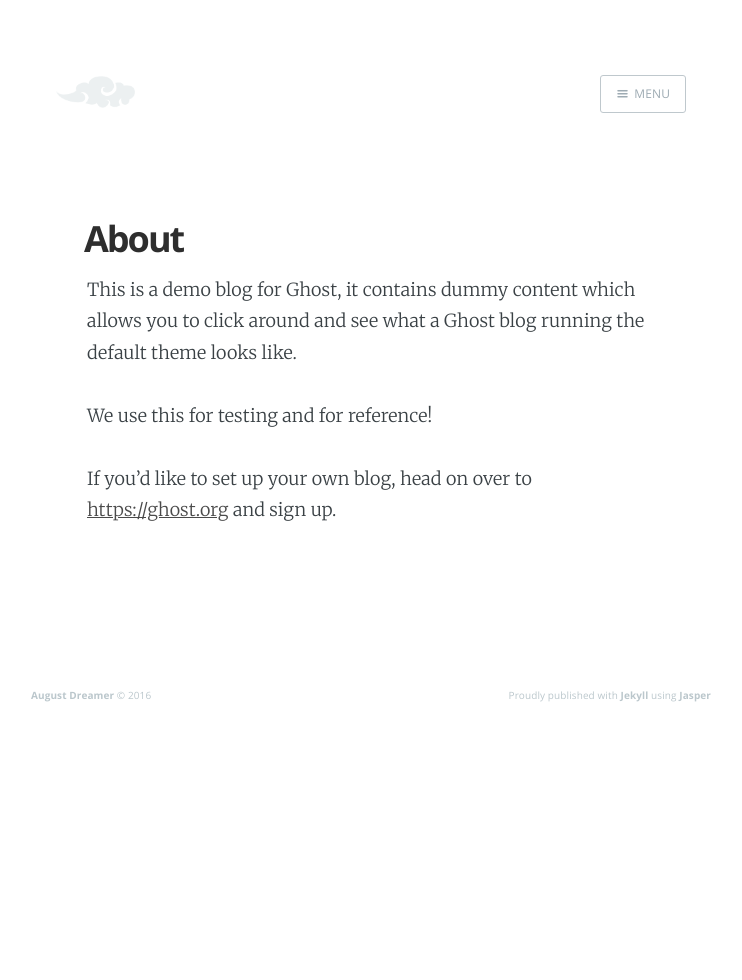
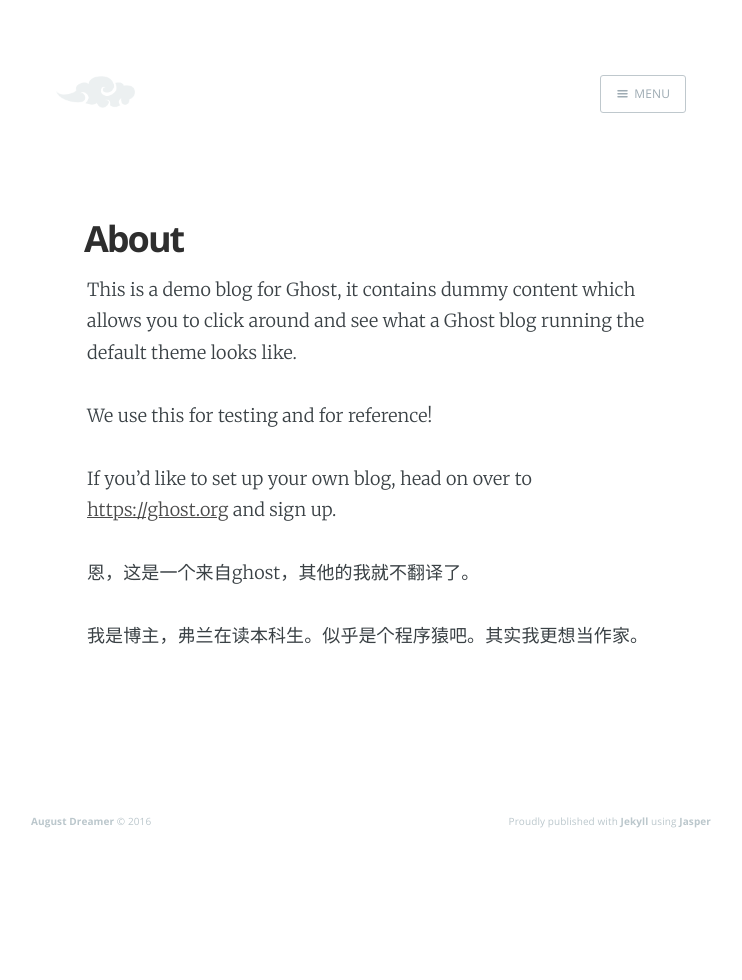
Before and after one commit to Irony-F/Irony-F.github.io, a Jekyll site: the page built from about/index.md, in a window 1280 px wide. Shown: the whole page, without its empty margins (269-1011 px from the left). Built offline with Jekyll 4.4.1, drawn with Linux system fonts in a browser that asks for light colours; nearby versions of some CDN libraries; some web fonts are replaced.

Commit message:
Update index.md

```diff
--- a/about/index.md
+++ b/about/index.md
@@ -12,3 +12,7 @@ This is a demo blog for Ghost, it contains dummy content which allows you to cli
 We use this for testing and for reference!
 
 If you'd like to set up your own blog, head on over to [https://ghost.org](https://ghost.org) and sign up.
+
+恩，这是一个来自ghost，其他的我就不翻译了。
+
+我是博主，弗兰在读本科生。似乎是个程序猿吧。其实我更想当作家。
```
